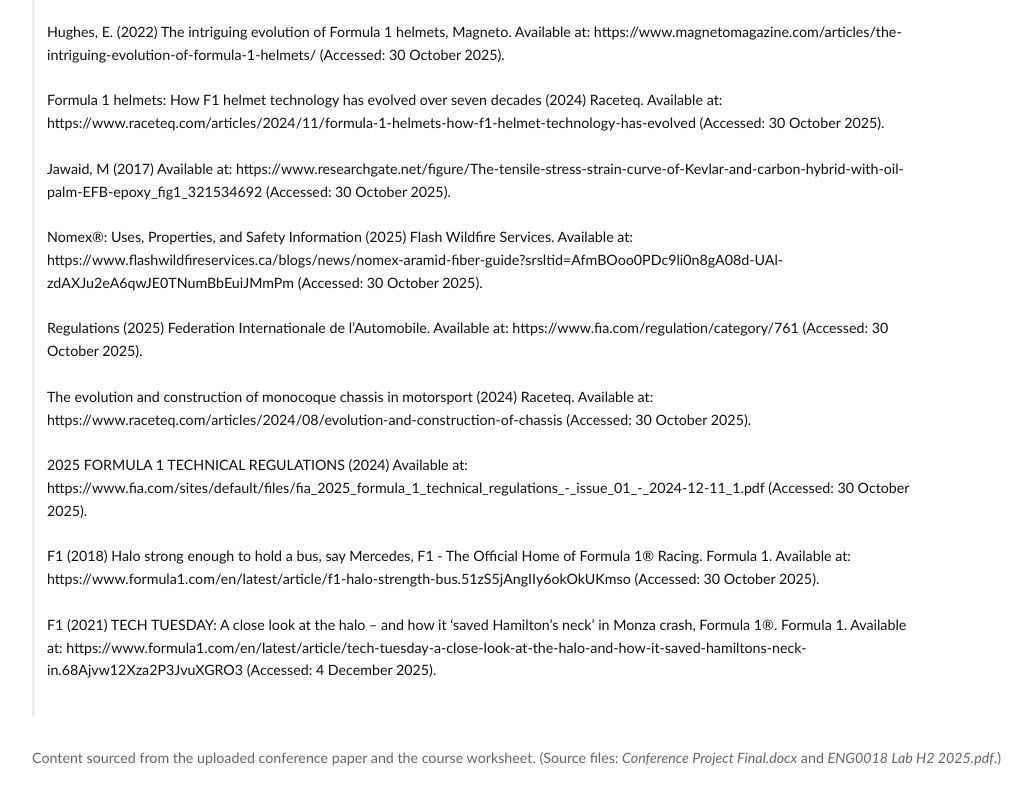
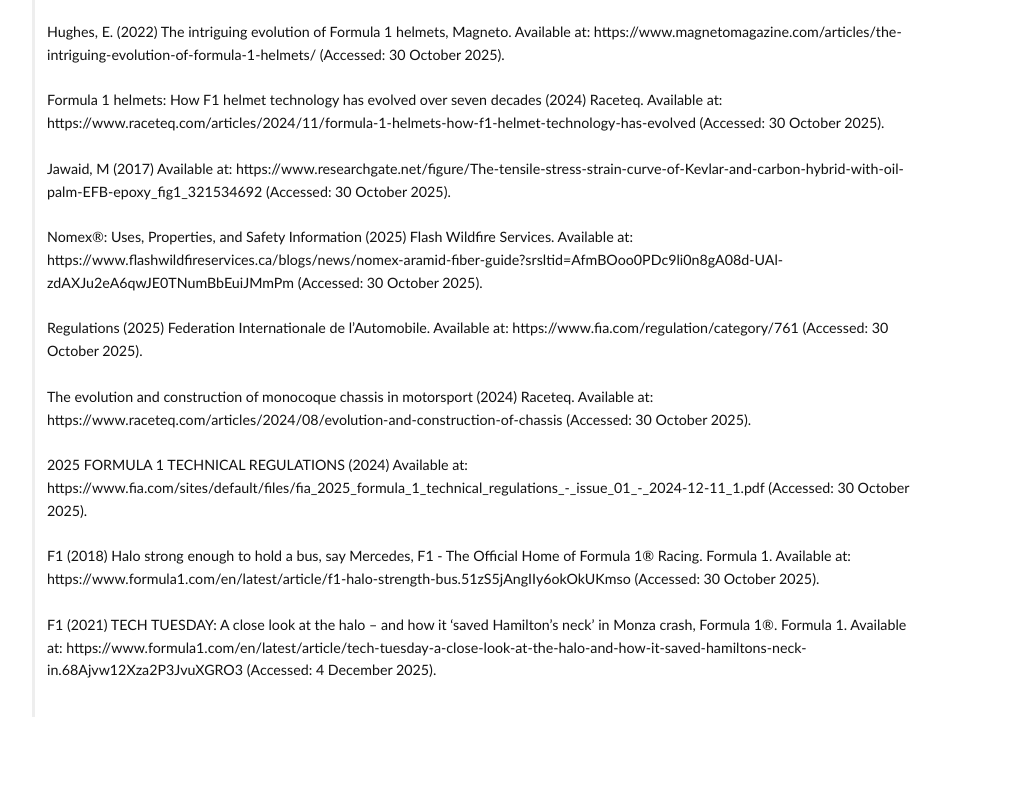
Before and after one commit to FEPSFY6926508/FY6926508, a plain HTML site: page index.html in a window 1280 px wide. Shown: the part 3601-4401 px from the top of the page, without its empty margins (18-1050 px from the left). After the commit the page ends 4332 px from the top, so only its background shows below. Drawn offline with nearby package versions, Linux system fonts and the light colour scheme.

Commit message:
Update index.html

```diff
--- a/index.html
+++ b/index.html
@@ -306,9 +306,5 @@ F1 (2021) TECH TUESDAY: A close look at the halo – and how it ‘saved Hamilto
     </article>
   </main>
 
-  <footer style="margin-top: 2rem; margin-bottom: 2rem; color:#666; font-size:0.95rem;">
-    <p>Content sourced from the uploaded conference paper and the course worksheet. (Source files: <em>Conference Project Final.docx</em> and <em>ENG0018 Lab H2 2025.pdf</em>.)</p>
-  </footer>
-
 </body>
 </html>
```
